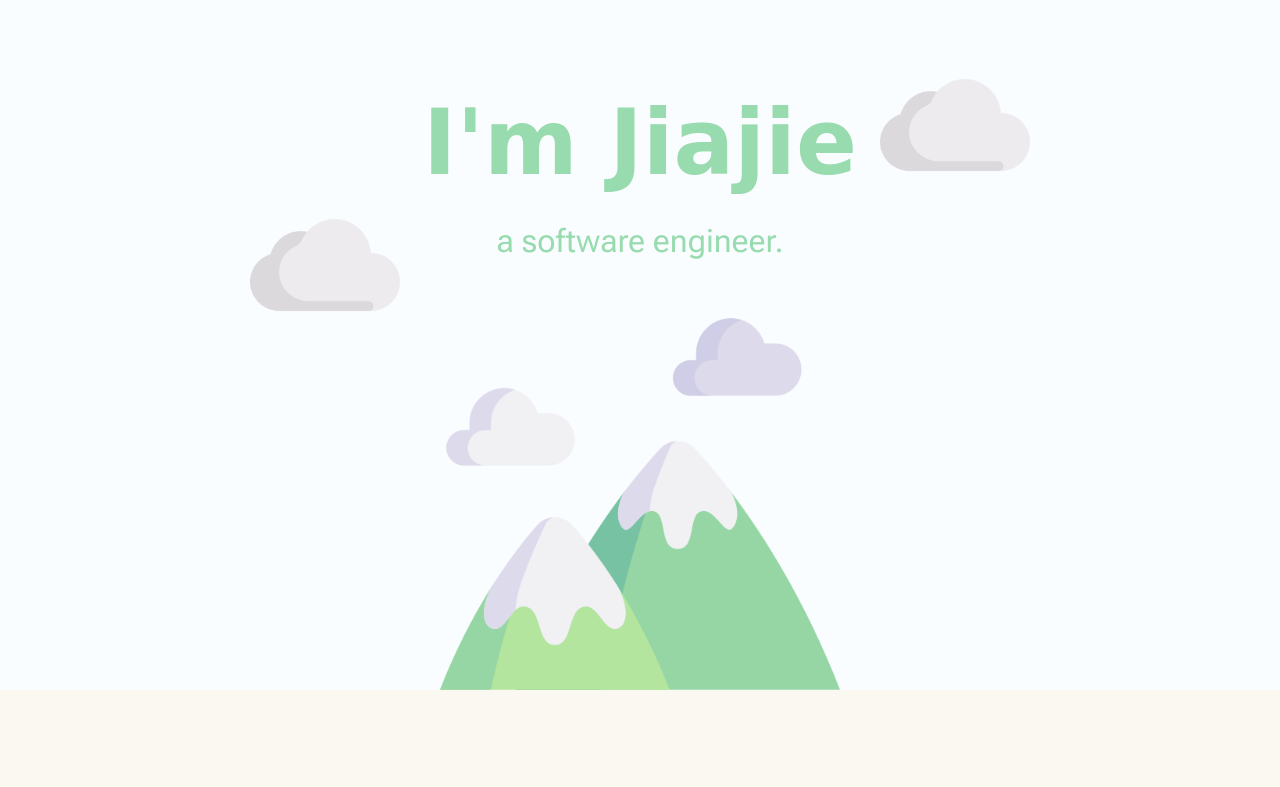
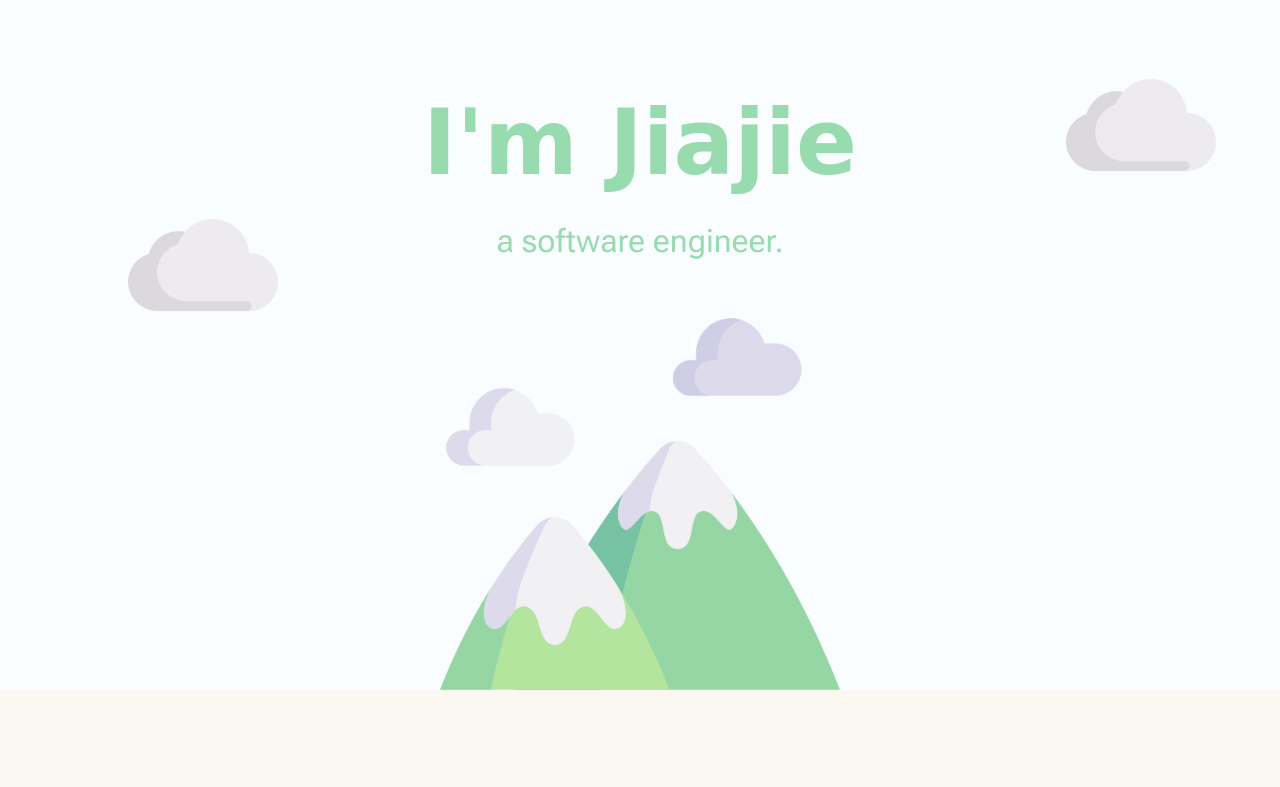
Before and after one commit to jiajie-he/my-first-site-html-css, a plain HTML site: page index.html in a window 1280 px wide. Shown: the top 787 px of the page. Drawn offline with Linux system fonts and the light colour scheme; a web font is replaced by a local one.

Commit message:
cloud positioning

```diff
--- a/css/styles.css
+++ b/css/styles.css
@@ -13,7 +13,7 @@ body {
 
 .top-cloud {
   position: absolute;
-  right: 250px;
+  right: 5%;
   top: 50px;
   width: 150px;
   height: 150px;
@@ -35,7 +35,7 @@ h2 {
 
 .bottom-cloud {
   position: absolute;
-  left: 250px;
+  left: 10%;
   bottom: 350px;
   width: 150px;
   height: 150px;
```
Also changed, not shown: 1 other file.
